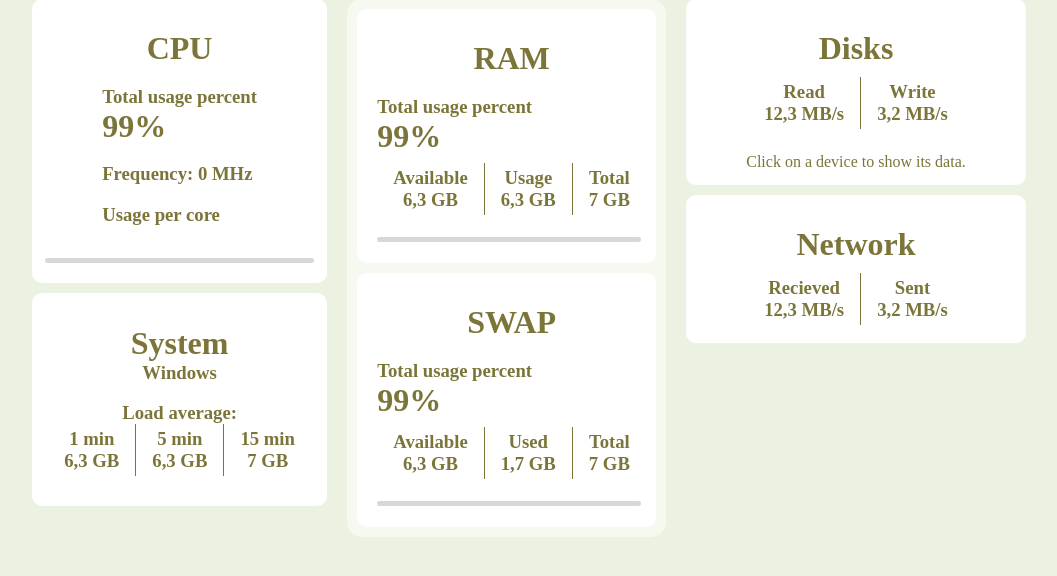
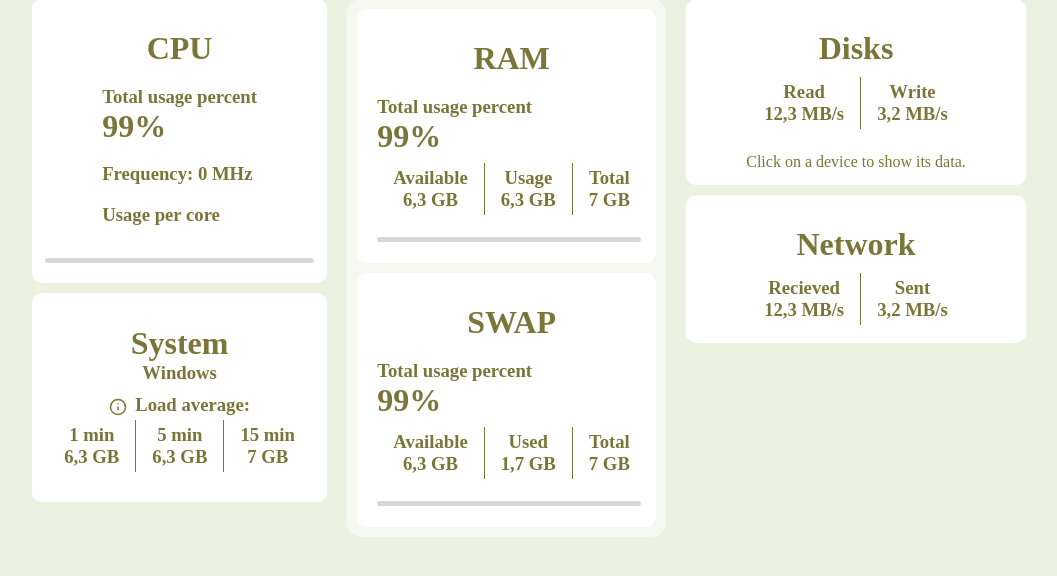
Before and after one commit to FeDevXYZ/marconiDASH, a Python web app: template templates/index.html in a window 1280 px wide. Shown: the part 45-621 px from the top of the page, without its empty margins (111-1168 px from the left). Run offline with Jinja, Linux system fonts and the light colour scheme; the template is opened without the code that fills it, so the values that code supplies are empty.

Commit message:
fix(visual): add info icon to load average and fix spacings

```diff
--- a/templates/index.html
+++ b/templates/index.html
@@ -34,7 +34,14 @@
         <div class="voice" style="margin-top: 10px">
           <h1>System</h1>
           <h3 id="sysname" style="margin-top: 0;">Windows</h3>
-          <h3>Load average:</h3>
+          <div style="display:flex; flex-direction: row; margin-top: 10px; margin-bottom: 4px">
+            <svg xmlns="http://w3.org" width="18" height="18" style="margin-right: 8px; margin-top: 4px" viewBox="0 0 24 24" fill="none" stroke="currentColor" stroke-width="2" stroke-linecap="round" stroke-linejoin="round" aria-label="Info">
+              <circle cx="12" cy="12" r="10"></circle>
+              <line x1="12" y1="16" x2="12" y2="12"></line>
+              <line x1="12" y1="8" x2="12.01" y2="8"></line>
+            </svg>
+            <h3 style="margin-top:0; ">Load average:</h3>
+          </div>
           <div style="display: flex; flex-direction: row; width: 100%; justify-content: center; margin-bottom: 20px">
             <div class="stat">
               <h3 style="margin-bottom: 0; margin-top: 0">1 min</h3>
```
